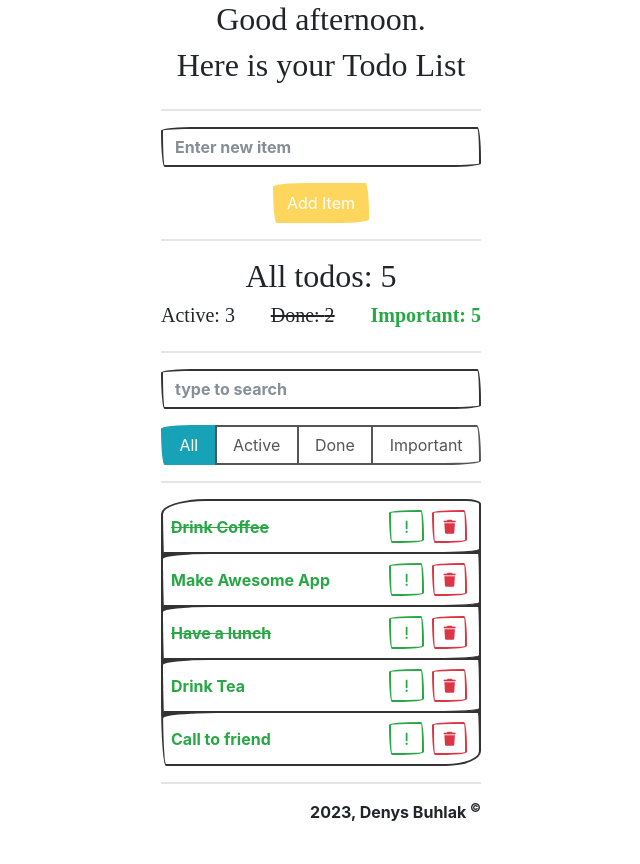
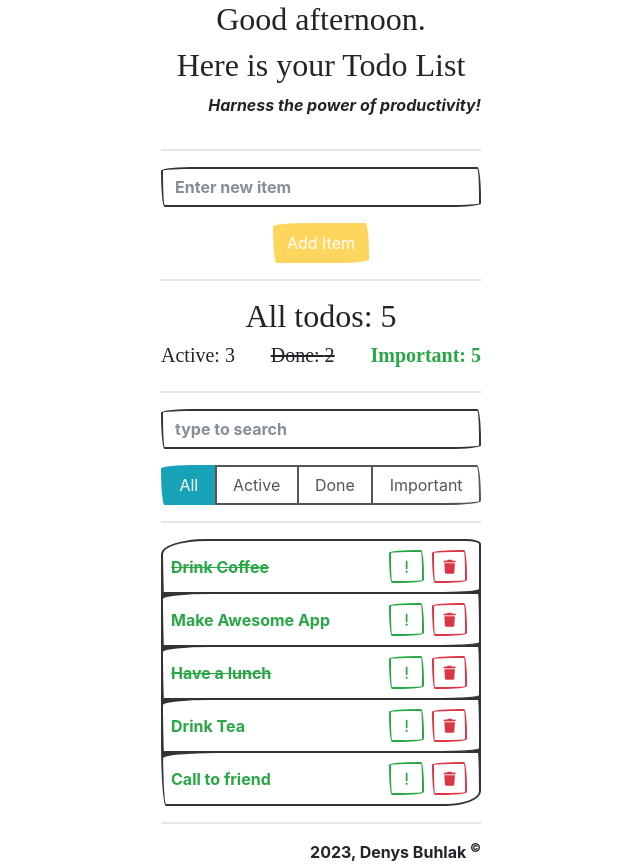
Before and after one commit to denys-buhlak/db-todo, a React (Vite) app: page / in a window 1280 px wide. Shown: the whole page, without its empty margins (319-959 px from the left). Before the commit the page ends 824 px from the top, so only its background shows below. Built offline with nearby package versions, Linux system fonts and the light colour scheme; a web font is replaced by a local one.

Commit message:
feat: random motivation
add random motivation
update header
add global style (need fix!)

reason: task improve motivation

```diff
--- a/index.html
+++ b/index.html
@@ -26,6 +26,25 @@
       crossorigin="anonymous"
     />
   </head>
+  <!-- ! TODO: need another solution -->
+  <style>
+    @keyframes test {
+      0% {
+        opacity: 0;
+        transform: translateX(-50%);
+      }
+
+      100% {
+        opacity: 1;
+        transform: translateX(0px);
+      }
+    }
+
+    p.animated {
+      animation: test 3s;
+      font-style: italic;
+    }
+  </style>
   <body>
     <div id="root"></div>
     <script
--- a/src/components/app-header/Header.jsx
+++ b/src/components/app-header/Header.jsx
@@ -1,4 +1,5 @@
 import { displayGreeting } from './../../utils/displayGreeting.js';
+import { getRandomGreeting } from './../../utils/getRandomGreeting.js';
 
 const Header = () => {
   return (
@@ -8,6 +9,7 @@ const Header = () => {
         <h2 className='text-center'>{displayGreeting()}.</h2>
         <h2 className='text-center'>Here is your Todo List</h2>
       </hgroup>
+      <p className='text-right animated'>{getRandomGreeting()}</p>
     </>
   );
 };
--- /dev/null
+++ b/src/utils/getRandomGreeting.js
@@ -0,0 +1,42 @@
+/**
+ * Returns a random greeting message to inspire productivity.
+ * @returns {string} A random greeting message.
+ */
+export const getRandomGreeting = () => {
+  const hoursLeft = 24 - new Date().getHours();
+
+  const greetingsText = [
+    "Let's make today count!",
+    'Get things done and conquer the day!',
+    'Embrace the power of productivity!',
+    'Set your goals, crush them, repeat.',
+    'Today is a new opportunity to be productive!',
+    'Make every moment count.',
+    'Stay organized, stay ahead.',
+    'Take charge of your day!',
+    "One task at a time, you've got this!",
+    'Productivity is the key to success.',
+    "Let's turn plans into accomplishments!",
+    'Start small, achieve big.',
+    'Be efficient, be productive.',
+    'Harness the power of productivity!',
+    'Get ready to make things happen!',
+    "It's time to check off those tasks!",
+
+    ' Start your day with a plan!',
+    'Stay focused, stay productive.',
+    'Unlock your productivity potential.',
+    'Turn your to-do list into a to-done list!',
+
+    `Have a wonderful  ${new Date().toLocaleDateString('en', {
+      weekday: 'long',
+    })}!`,
+    `Happy ${new Date().toLocaleDateString('en', {
+      month: 'long',
+    })}! A great month for productivity!`,
+    hoursLeft > 4 ? `${hoursLeft} hours left in the day. Use them wisely!` : `Only ${hoursLeft} hours left in the day`,
+  ];
+
+  const randomIndex = Math.floor(Math.random() * greetingsText.length);
+  return greetingsText[randomIndex];
+};
```
